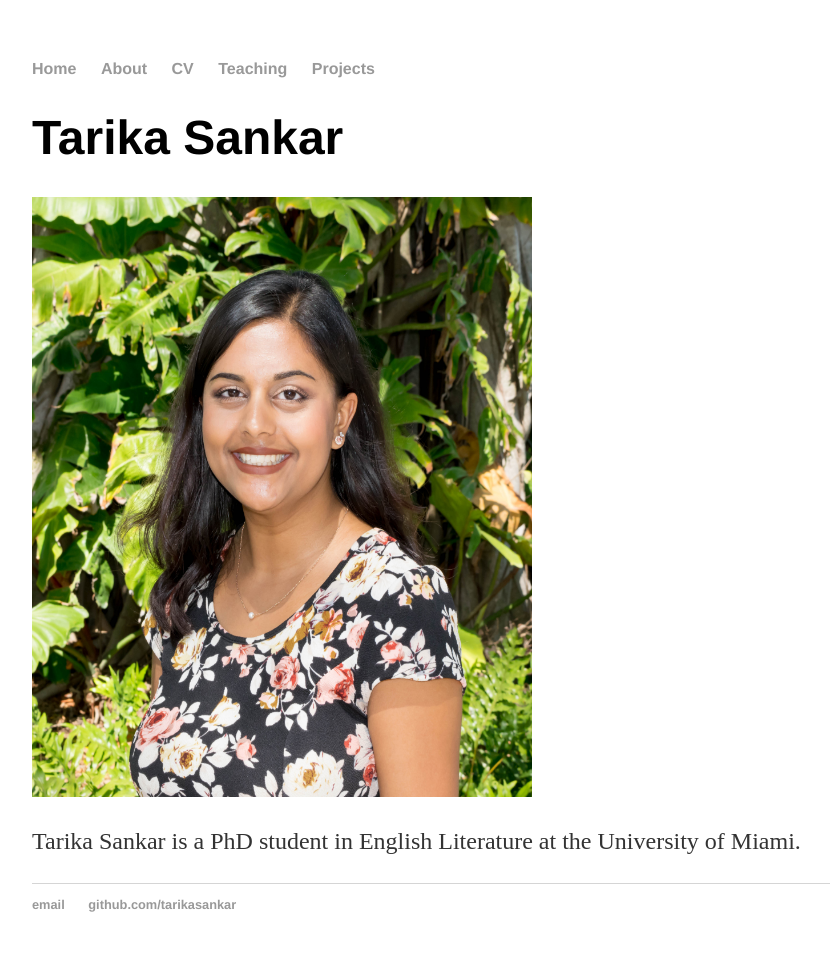
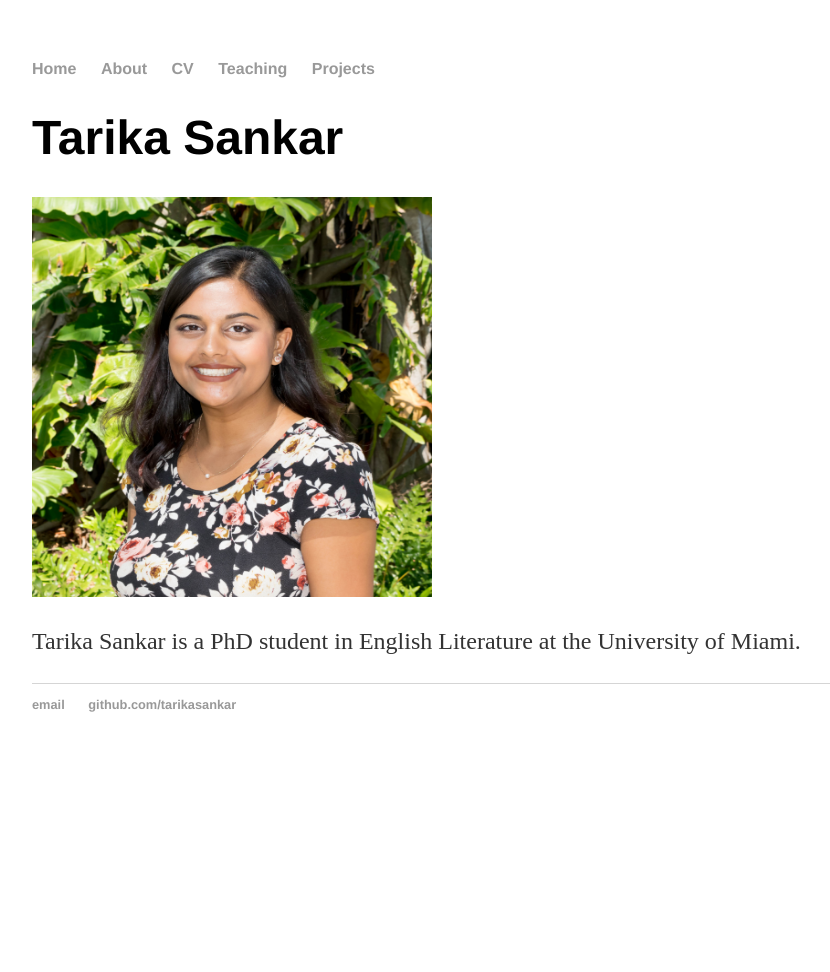
Before and after one commit to tarikasankar/tarikasankar.github.io, a Jekyll site: the page built from index.md, in a window 1280 px wide. Shown: the whole page, without its empty margins (160-990 px from the left). Built offline with Jekyll 4.4.1, drawn with Linux system fonts in a browser that asks for light colours; after the commit the page ends 900 px from its top, so only the background shows below that.

Commit message:
Changed image dimensions

```diff
--- a/index.md
+++ b/index.md
@@ -4,6 +4,6 @@
 ---
 <div class="blurb">
 	<h1>Tarika Sankar</h1>
-	<img src="Professional headshot.jpg" alt="Tarika Sankar" style="width:500px;height:600px;">
+	<img src="Professional headshot.jpg" alt="Tarika Sankar" style="width:400px;height:400px;">
 	<p>Tarika Sankar is a PhD student in English Literature at the University of Miami.</p>
 </div><!-- /.blurb -->
```
